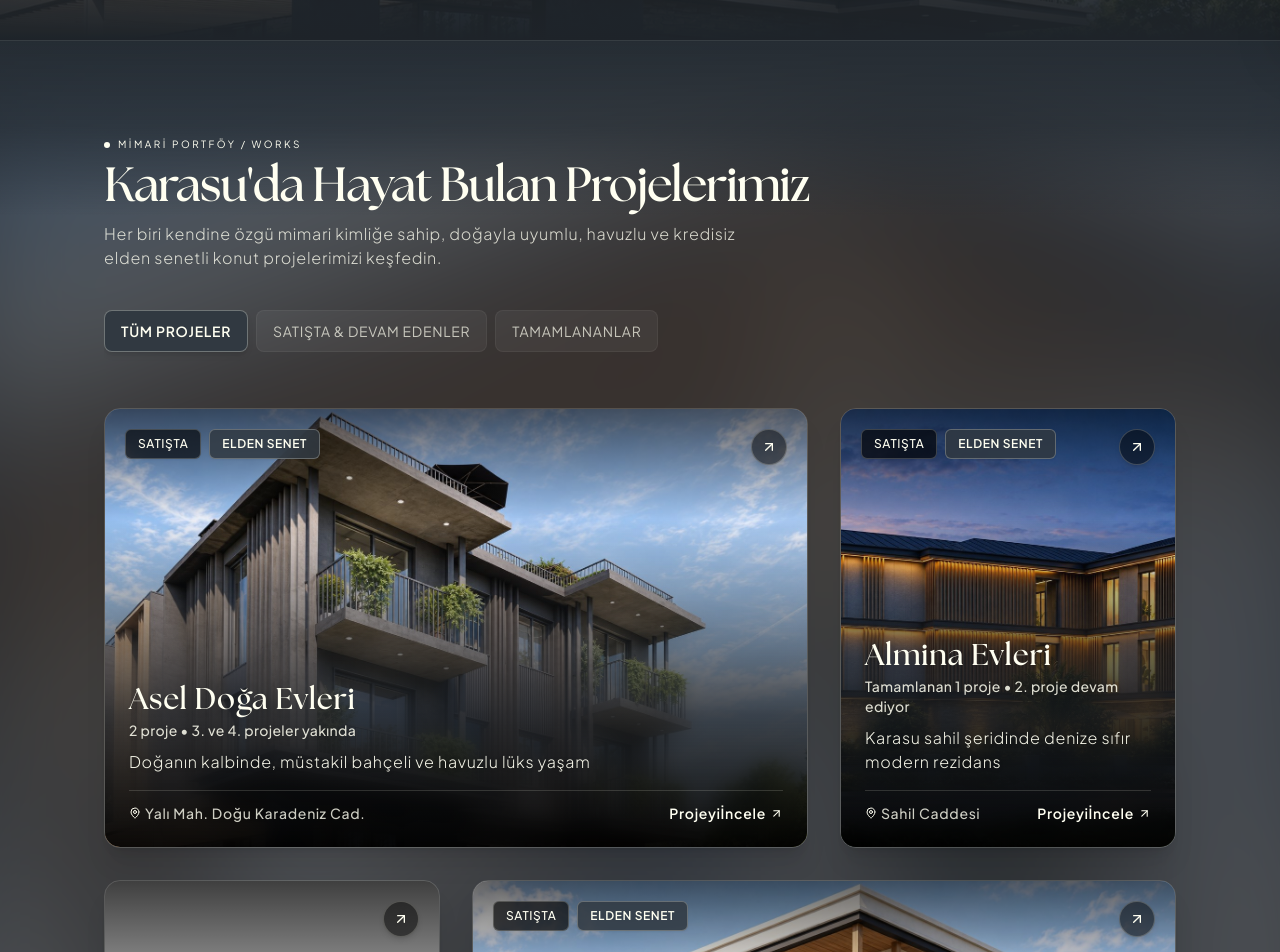
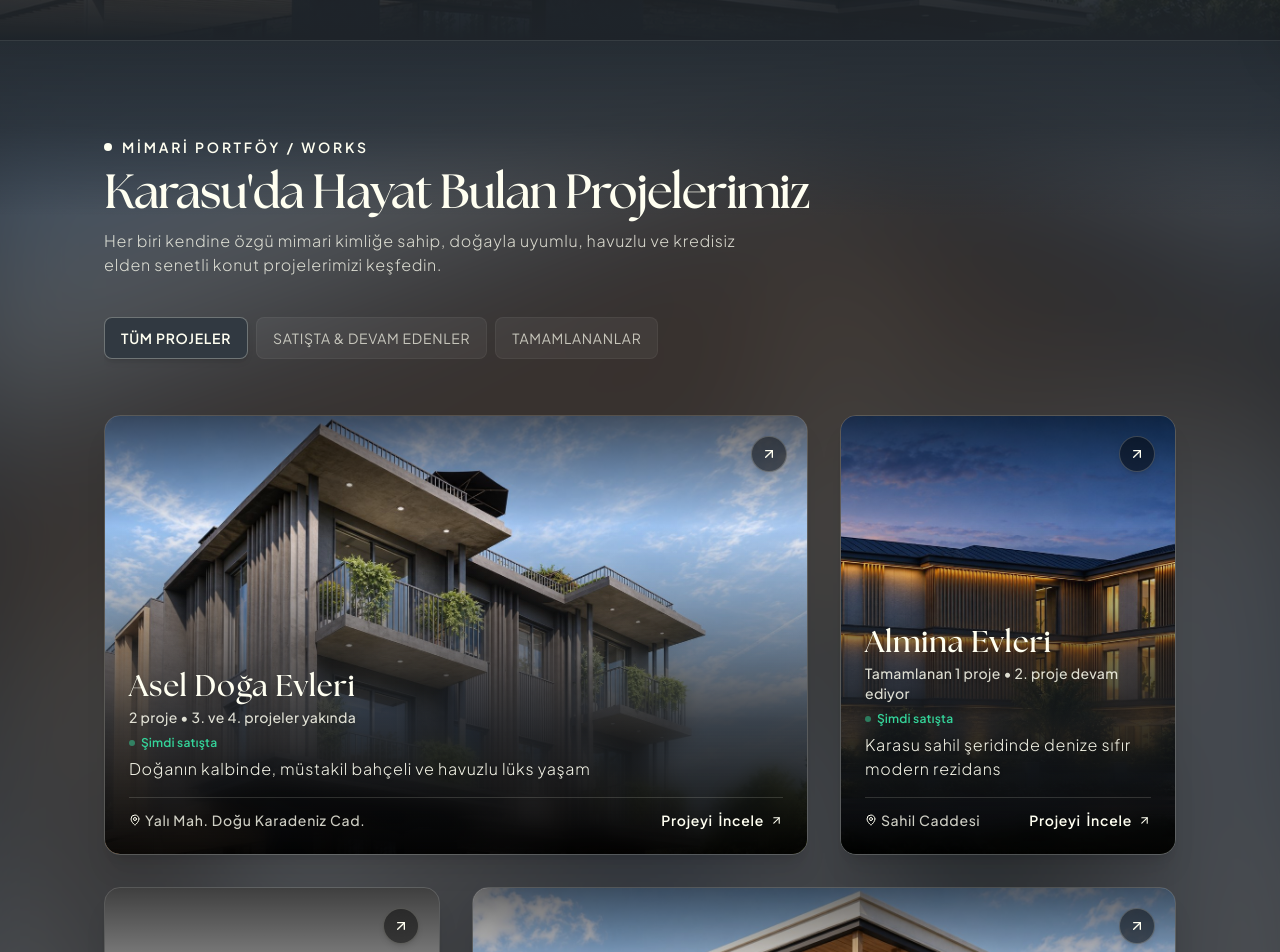
Before and after one commit to berkantcaliskan/dtweb, a React (Vite) app: page / in a window 1280 px wide. Shown: the part 760-1712 px from the top of the page. Built offline with nearby package versions, Linux system fonts and the light colour scheme; grey boxes are pictures that could not be loaded; the HTML template or start-up script is replaced by a standard one; a web font is replaced by a local one.

Commit message:
feat: remove top badges, add Simdi satista above description, fix Projeyi Incele spacing, and enlarge section eyebrows

```diff
--- a/src/components/ArchitecturePhilosophy.tsx
+++ b/src/components/ArchitecturePhilosophy.tsx
@@ -8,8 +8,8 @@ export const ArchitecturePhilosophy: React.FC = () => {
       <div className="max-w-7xl mx-auto px-4 sm:px-6 lg:px-[104px]">
         {/* Section Header */}
         <div className="max-w-3xl mb-16">
-          <div className="flex items-center space-x-2 text-[10px] tracking-[0.25em] text-[#fffff1] uppercase mb-3">
-            <span className="w-1.5 h-1.5 rounded-full bg-[#fffff1]" />
+          <div className="flex items-center space-x-2.5 text-xs sm:text-sm font-semibold tracking-[0.2em] text-[#fffff1] uppercase mb-3 sm:mb-4">
+            <span className="w-2 h-2 rounded-full bg-[#fffff1] flex-shrink-0" />
             <span>MİMARİ YAKLAŞIM & KURUMSAL FELSEFE</span>
           </div>
           <h2 className="font-theSeasons text-3xl sm:text-5xl lg:text-6xl font-bold tracking-tight text-[#fffff1] leading-tight">
--- a/src/components/ArticlesSection.tsx
+++ b/src/components/ArticlesSection.tsx
@@ -89,8 +89,8 @@ export const ArticlesSection: React.FC = () => {
         {/* Section Header */}
         <div className="flex flex-col md:flex-row md:items-end justify-between mb-14 pb-8 border-b border-[#fffff1]/10">
           <div>
-            <div className="flex items-center space-x-2 text-[10px] tracking-[0.25em] text-[#fffff1] uppercase mb-2">
-              <span className="w-1.5 h-1.5 rounded-full bg-[#fffff1]" />
+            <div className="flex items-center space-x-2.5 text-xs sm:text-sm font-semibold tracking-[0.2em] text-[#fffff1] uppercase mb-2.5">
+              <span className="w-2 h-2 rounded-full bg-[#fffff1] flex-shrink-0" />
               <span>YAYINLAR & DÜŞÜNCELER / ARTICLES</span>
             </div>
             <h2 className="font-theSeasons text-3xl sm:text-5xl font-bold tracking-tight text-[#fffff1]">
--- a/src/components/ConstructionProcessSection.tsx
+++ b/src/components/ConstructionProcessSection.tsx
@@ -77,8 +77,8 @@ export const ConstructionProcessSection: React.FC = () => {
         {/* Section Header */}
         <div className="flex flex-col md:flex-row md:items-end justify-between mb-14 pb-8 border-b border-[#fffff1]/10">
           <div>
-            <div className="flex items-center space-x-2 text-[10px] tracking-[0.25em] text-[#fffff1] uppercase mb-2">
-              <span className="w-1.5 h-1.5 rounded-full bg-[#fffff1]" />
+            <div className="flex items-center space-x-2.5 text-xs sm:text-sm font-semibold tracking-[0.2em] text-[#fffff1] uppercase mb-2.5">
+              <span className="w-2 h-2 rounded-full bg-[#fffff1] flex-shrink-0" />
               <span>MÜHENDİSLİK DİSİPLİNİ / CONSTRUCTION PROCESS</span>
             </div>
             <h2 className="font-theSeasons text-3xl sm:text-5xl font-bold tracking-tight text-[#fffff1]">
--- a/src/components/MaterialAndEngineering.tsx
+++ b/src/components/MaterialAndEngineering.tsx
@@ -9,8 +9,8 @@ export const MaterialAndEngineering: React.FC = () => {
         {/* Section Header */}
         <div className="flex flex-col md:flex-row md:items-end justify-between mb-16 pb-8 border-b border-[#fffff1]/10">
           <div>
-            <div className="flex items-center space-x-2 text-[10px] tracking-[0.25em] text-[#fffff1] uppercase mb-2">
-              <span className="w-1.5 h-1.5 rounded-full bg-[#fffff1]" />
+            <div className="flex items-center space-x-2.5 text-xs sm:text-sm font-semibold tracking-[0.2em] text-[#fffff1] uppercase mb-2.5">
+              <span className="w-2 h-2 rounded-full bg-[#fffff1] flex-shrink-0" />
               <span>YAPI MALZEMELERİ & TEDARİK GÜCÜ</span>
             </div>
             <h2 className="font-theSeasons text-3xl sm:text-5xl font-bold tracking-tight text-[#fffff1]">
--- a/src/components/ProjectsGrid.tsx
+++ b/src/components/ProjectsGrid.tsx
@@ -63,8 +63,8 @@ export const ProjectsGrid: React.FC<ProjectsGridProps> = ({ onSelectProject }) =
       <div className="max-w-7xl mx-auto px-4 sm:px-6 lg:px-[104px]">
         {/* Architectural Section Header */}
         <div className="mb-10">
-          <div className="flex items-center space-x-2 text-[10px] tracking-[0.25em] text-[#fffff1] uppercase mb-2">
-            <span className="w-1.5 h-1.5 rounded-full bg-[#fffff1]" />
+          <div className="flex items-center space-x-2.5 text-xs sm:text-sm font-semibold tracking-[0.2em] text-[#fffff1] uppercase mb-2.5">
+            <span className="w-2 h-2 rounded-full bg-[#fffff1] flex-shrink-0" />
             <span>MİMARİ PORTFÖY / WORKS</span>
           </div>
           <h2 className="font-theSeasons text-3xl sm:text-4xl md:text-5xl font-bold tracking-tight text-[#fffff1] md:whitespace-nowrap">
@@ -116,21 +116,8 @@ export const ProjectsGrid: React.FC<ProjectsGridProps> = ({ onSelectProject }) =
                   {/* Subtle Top Vignette (for status badges contrast) */}
                   <div className="absolute inset-x-0 top-0 h-24 sm:h-28 bg-gradient-to-b from-black/60 to-transparent pointer-events-none" />
 
-                  {/* Top Bar: Status Badges & Quick Arrow */}
-                  <div className="relative z-10 p-3 sm:p-5 flex items-start justify-between gap-2">
-                    <div className="flex flex-wrap gap-1.5 sm:gap-2">
-                      {project.status !== 'Tamamlandı' && (
-                        <span className="px-2 sm:px-3 py-0.5 sm:py-1.5 text-[10px] sm:text-xs tracking-wider uppercase bg-black/65 backdrop-blur-md text-[#fffff1] border border-[#fffff1]/20 font-medium rounded-md shadow-sm">
-                          {project.status}
-                        </span>
-                      )}
-                      {project.installmentMonths && (
-                        <span className="px-2 sm:px-3 py-0.5 sm:py-1.5 text-[10px] sm:text-xs tracking-wider uppercase bg-[#313941]/85 backdrop-blur-md text-[#fffff1] border border-[#fffff1]/25 font-semibold rounded-md shadow-sm">
-                          Elden Senet
-                        </span>
-                      )}
-                    </div>
-
+                  {/* Top Bar: Quick Arrow */}
+                  <div className="relative z-10 p-3 sm:p-5 flex items-start justify-end">
                     <div className="w-7 h-7 sm:w-9 sm:h-9 rounded-full bg-black/50 backdrop-blur-md border border-[#fffff1]/20 text-[#fffff1] flex items-center justify-center group-hover:bg-[#313941] group-hover:border-[#fffff1]/50 group-hover:scale-110 transition-all shadow-md flex-shrink-0">
                       <ArrowUpRight size={14} className="sm:hidden" />
                       <ArrowUpRight size={16} className="hidden sm:block" />
@@ -159,9 +146,19 @@ export const ProjectsGrid: React.FC<ProjectsGridProps> = ({ onSelectProject }) =
 
                     {/* Series & Progression Info (No shape, clean text) */}
                     {project.seriesInfo && (
-                      <p className="text-[11px] sm:text-sm text-[#fffff1]/85 font-medium tracking-wide mb-1 sm:mb-2.5 drop-shadow">
+                      <p className="text-[11px] sm:text-sm text-[#fffff1]/85 font-medium tracking-wide mb-1 sm:mb-2 drop-shadow">
                         {project.seriesInfo}
                       </p>
+                    )}
+
+                    {/* Şimdi satışta ibaresi */}
+                    {project.status === 'Satışta' && (
+                      <div className="flex items-center space-x-1.5 mb-1 sm:mb-1.5">
+                        <span className="w-1.5 h-1.5 rounded-full bg-emerald-400 inline-block animate-pulse" />
+                        <span className="text-[11px] sm:text-xs font-semibold tracking-wide text-emerald-400">
+                          Şimdi satışta
+                        </span>
+                      </div>
                     )}
 
                     <p className="text-xs sm:text-base text-[#fffff1]/95 font-light line-clamp-2 leading-relaxed mb-2.5 sm:mb-4 drop-shadow">
@@ -173,9 +170,10 @@ export const ProjectsGrid: React.FC<ProjectsGridProps> = ({ onSelectProject }) =
                       <span className="text-[#fffff1]/80 flex items-center font-medium min-w-0 truncate mr-2">
                         <MapPin size={12} className="mr-1 text-[#fffff1] flex-shrink-0" /> {project.location.split(',')[0]}
                       </span>
-                      <span className="text-[#fffff1] font-semibold flex items-center flex-shrink-0 group-hover:translate-x-0.5 transition-transform">
-                        <span className="hidden sm:inline">Projeyi </span><span>İncele</span>
-                        <ArrowUpRight size={13} className="ml-1 flex-shrink-0" />
+                      <span className="text-[#fffff1] font-semibold flex items-center gap-1.5 flex-shrink-0 group-hover:translate-x-0.5 transition-transform">
+                        <span className="hidden sm:inline">Projeyi</span>
+                        <span>İncele</span>
+                        <ArrowUpRight size={13} className="flex-shrink-0" />
                       </span>
                     </div>
                   </div>
@@ -203,14 +201,7 @@ export const ProjectsGrid: React.FC<ProjectsGridProps> = ({ onSelectProject }) =
                 />
 
                 {/* Top Bar */}
-                <div className="relative z-10 p-3 sm:p-4 flex items-start justify-between gap-2">
-                  {project.status !== 'Tamamlandı' ? (
-                    <span className="px-2 sm:px-2.5 py-0.5 sm:py-1 text-[10px] sm:text-xs tracking-wider uppercase bg-emerald-950/80 backdrop-blur-md text-emerald-200 border border-emerald-500/30 font-medium rounded-md shadow-sm">
-                      {project.status}
-                    </span>
-                  ) : (
-                    <div />
-                  )}
+                <div className="relative z-10 p-3 sm:p-4 flex items-start justify-end">
                   <div className="w-7 h-7 sm:w-8 sm:h-8 rounded-full bg-black/50 backdrop-blur-md border border-[#fffff1]/20 text-[#fffff1] flex items-center justify-center group-hover:bg-[#313941] group-hover:border-[#fffff1]/50 group-hover:scale-110 transition-all shadow-md flex-shrink-0">
                     <ArrowUpRight size={14} className="sm:hidden" />
                     <ArrowUpRight size={15} className="hidden sm:block" />
@@ -242,6 +233,16 @@ export const ProjectsGrid: React.FC<ProjectsGridProps> = ({ onSelectProject }) =
                     </p>
                   )}
 
+                  {/* Şimdi satışta ibaresi */}
+                  {project.status === 'Satışta' && (
+                    <div className="flex items-center space-x-1.5 mb-1 sm:mb-1.5">
+                      <span className="w-1.5 h-1.5 rounded-full bg-emerald-400 inline-block animate-pulse" />
+                      <span className="text-[11px] sm:text-xs font-semibold tracking-wide text-emerald-400">
+                        Şimdi satışta
+                      </span>
+                    </div>
+                  )}
+
                   <p className="text-xs sm:text-sm text-[#fffff1]/90 font-light line-clamp-2 leading-relaxed mb-2.5 sm:mb-3 drop-shadow">
                     {project.subtitle}
                   </p>
@@ -250,9 +251,10 @@ export const ProjectsGrid: React.FC<ProjectsGridProps> = ({ onSelectProject }) =
                     <span className="text-[#fffff1]/80 flex items-center font-medium min-w-0 truncate mr-2">
                       <MapPin size={12} className="mr-1 text-[#fffff1] flex-shrink-0" /> {project.location.split(',')[0]}
                     </span>
-                    <span className="text-[#fffff1] font-semibold flex items-center flex-shrink-0 group-hover:translate-x-0.5 transition-transform">
-                      <span className="hidden sm:inline">Projeyi </span><span>İncele</span>
-                      <ArrowUpRight size={13} className="ml-1 flex-shrink-0" />
+                    <span className="text-[#fffff1] font-semibold flex items-center gap-1.5 flex-shrink-0 group-hover:translate-x-0.5 transition-transform">
+                      <span className="hidden sm:inline">Projeyi</span>
+                      <span>İncele</span>
+                      <ArrowUpRight size={13} className="flex-shrink-0" />
                     </span>
                   </div>
                 </div>
--- a/src/components/ReachUsSection.tsx
+++ b/src/components/ReachUsSection.tsx
@@ -75,8 +75,8 @@ export const ReachUsSection: React.FC = () => {
         {/* Section Header */}
         <div className="flex flex-col md:flex-row md:items-end justify-between mb-12 pb-8 border-b border-[#fffff1]/10">
           <div>
-            <div className="flex items-center space-x-2 text-[10px] tracking-[0.25em] text-[#fffff1] uppercase mb-2">
-              <span className="w-1.5 h-1.5 rounded-full bg-[#fffff1]" />
+            <div className="flex items-center space-x-2.5 text-xs sm:text-sm font-semibold tracking-[0.2em] text-[#fffff1] uppercase mb-2.5">
+              <span className="w-2 h-2 rounded-full bg-[#fffff1] flex-shrink-0" />
               <span>İLETİŞİM & KARİYER / REACH US</span>
             </div>
             <h2 className="font-theSeasons text-3xl sm:text-5xl font-bold tracking-tight text-[#fffff1]">
```
